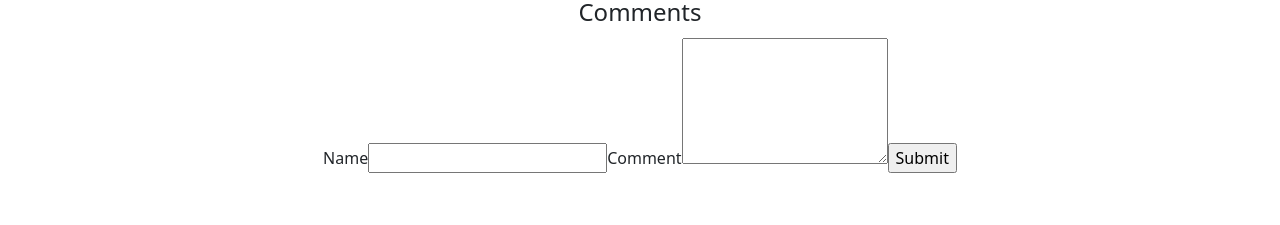
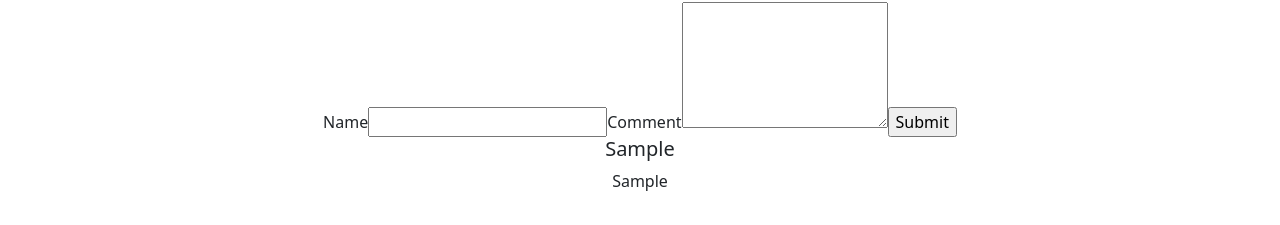
Before and after one commit to MichaelRMC/YouTube-Project, a React (Vite) app in the folder clone/: page /show/1 in a window 1280 px wide. Both pictures are taken after typing "Sample", "Sample" into the empty fields and a click on the input "Submit". Shown: the part 395-620 px from the top of the page. Built offline with nearby package versions, Linux system fonts and the light colour scheme; no server answers.

Commit message:
Finishes comment functionality.

```diff
--- a/clone/src/components/Show.jsx
+++ b/clone/src/components/Show.jsx
@@ -22,12 +22,17 @@ function Show({ video, setVideo }) {
 
   function handleSubmit(event) {
     event.preventDefault();
-	setSection()
+    handleTextChange(event)
+	setSection([comment, ...section])
+  console.log(comment, section)
     resetForm();
   }
 
   function handleTextChange(event) {
-	setComment({name: event.target.value, comment: event.target.value})
+    setComment({
+      ...comment,
+      [event.target.id]: event.target.value
+    });
   }
 
   function resetForm() {
@@ -74,7 +79,12 @@ function Show({ video, setVideo }) {
           </fieldset>
         </form>
       </div>
-      <section></section>
+      <section>{section.map((comment, index) => (
+    <div key={index}>
+      <h5>{comment.name}</h5>
+      <p>{comment.comment}</p>
+    </div>
+  ))}</section>
     </>
   );
 }
```
